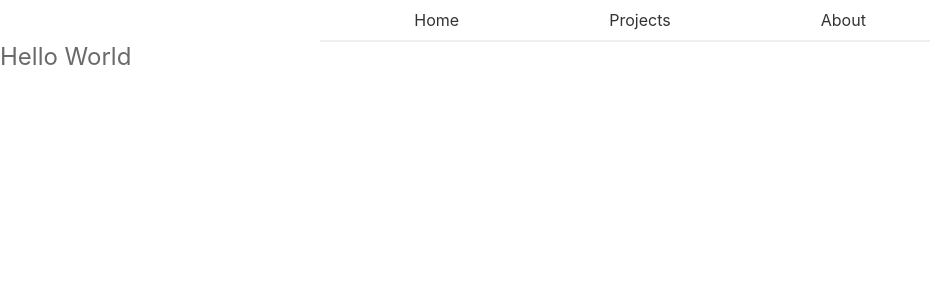
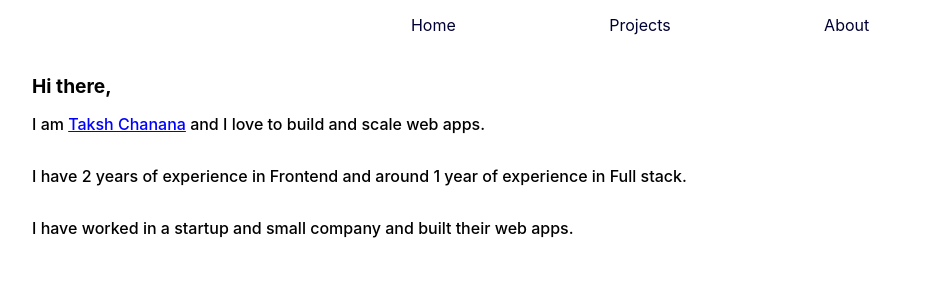
Before and after one commit to takshch/website, a Next.js app: page / in a window 1280 px wide. Shown: the top 300 px of the page, without its empty margins (0-930 px from the left). Built offline with nearby package versions, Linux system fonts and the light colour scheme.

Commit message:
Adds and styles introduction

```diff
--- a/layouts/index.js
+++ b/layouts/index.js
@@ -6,7 +6,7 @@ function DefaultLayout({ children }) {
     <div className={styles['default-layout']}>
       <Navbar />
 
-      <div className="content">
+      <div className={styles.content}>
         {children}
       </div>
     </div>
--- a/pages/_app.js
+++ b/pages/_app.js
@@ -1,4 +1,4 @@
-import '../styles/globals.css';
+import '../styles/globals.scss';
 import { withRouter } from 'next/router';
 import DefaultLayout from '../layouts/index';
 
--- a/pages/index.js
+++ /dev/null
@@ -1,17 +0,0 @@
-import Head from 'next/head';
-import styles from '../styles/Home.module.scss';
-
-export default function Home() {
-  return (
-    <>
-      <Head>
-        <title>Hello World</title>
-      </Head>
-      <div className={styles.route_index}>
-        <div className={styles.heading}>
-          Hello World
-        </div>
-      </div>
-    </>
-  )
-}
--- /dev/null
+++ b/pages/index.jsx
@@ -0,0 +1,37 @@
+import Head from 'next/head';
+import styles from '../styles/Home.module.scss';
+import Link from 'next/link';
+
+export default function Home() {
+  return (
+    <>
+      <Head>
+        <title>Hello World</title>
+      </Head>
+
+      <div className={styles.route_index}>
+        <div className={styles.intro}>
+          <span className={styles.heading}>Hi there,</span>
+
+          <p>
+            I am {''}
+            <Link href="https://www.linkedin.com/in/takshch/" target="_blank">
+              <a>Taksh Chanana</a>
+            </Link>
+            {''} and I love to build and scale web apps.
+          </p>
+
+          <p>
+            I have 2 years of experience in Frontend and around 1 year of
+            experience in Full stack.
+          </p>
+
+          <p>
+            I have worked in a startup and small company and built their web
+            apps.
+          </p>
+        </div>
+      </div>
+    </>
+  );
+}
--- a/styles/DefaultLayout.module.scss
+++ b/styles/DefaultLayout.module.scss
@@ -1,3 +1,8 @@
 .default-layout {
   width: 100%;
 }
+
+.content {
+  padding: 2em;
+  padding-top: 1.5em;
+}
--- a/styles/Home.module.scss
+++ b/styles/Home.module.scss
@@ -2,12 +2,15 @@
   display: flex;
 }
 
-.heading {
-  color: #6a6a6a;
-  font-weight: 400;
-  font-size: 1.5rem;
+.intro {
+  display: grid;
+
+  > p {
+    font-weight: 500;
+  }
 }
 
-.subheading {
-  color: #333333;
+.heading {
+  font-weight: bold;
+  font-size: 1.2rem;
 }
--- a/styles/Navbar.module.scss
+++ b/styles/Navbar.module.scss
@@ -1,18 +1,18 @@
 .navbar {
   width: 50%;
-  padding: 10px 15px;
-  border-bottom: 2px solid #efefef;
+  padding: 15px 10px;
   margin: 0 auto;
 
   display: flex;
 
   > a {
     flex: 1;
+    text-decoration: none;
     text-align: center;
-    color: #333333;
+    color: #000133;
   }
 
   > a:hover {
-    color: #6a6a6a;
+    text-decoration: underline;
   }
 }
--- a/styles/globals.css
+++ b/styles/globals.scss
@@ -7,8 +7,7 @@ body {
 }
 
 a {
-  color: inherit;
-  text-decoration: none;
+  color: blue;
 }
 
 * {
```
